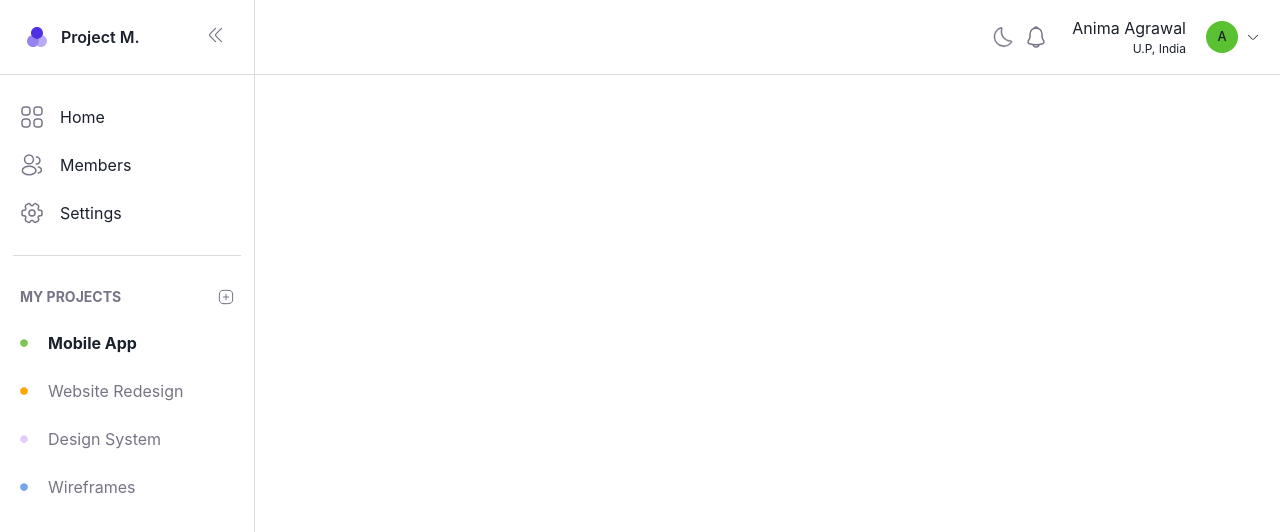
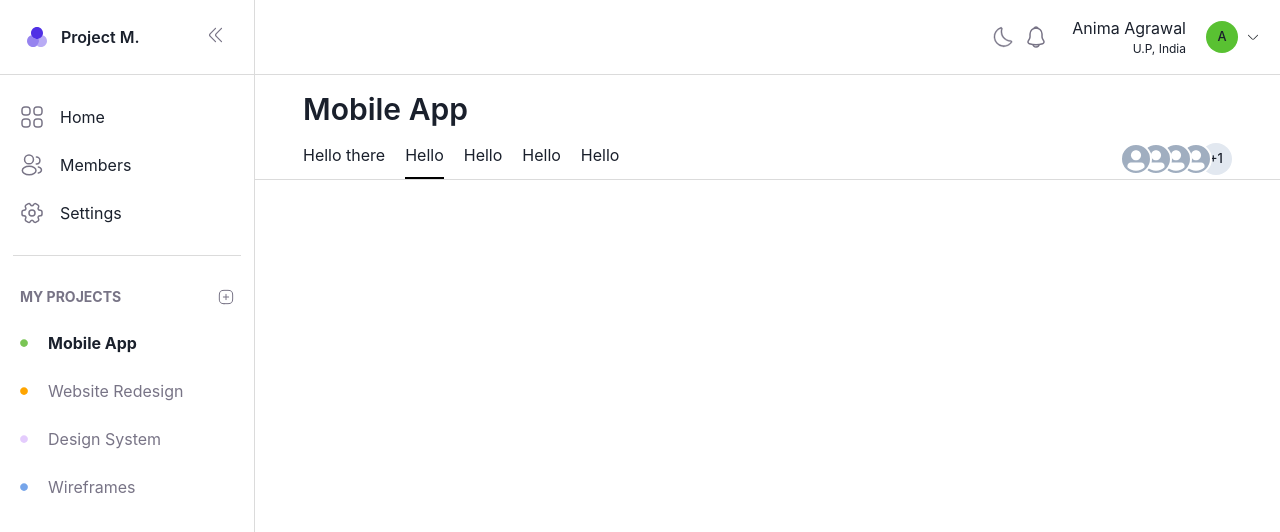
Before and after one commit to khanhvo198/kanban-board, a Next.js app: page / in a window 1280 px wide. Shown: the top 532 px of the page. Built offline with nearby package versions, Linux system fonts and the light colour scheme.

Commit message:
feat: UI for heading section

```diff
--- a/src/app/components/layout/main.tsx
+++ b/src/app/components/layout/main.tsx
@@ -5,9 +5,9 @@ import { Box } from "@chakra-ui/react"
 
 export const MainLayout = ({ children }: { children: React.ReactNode }) => {
   return (
-    <Box h="100%">
+    <Box h="100%" w="100%">
       <NavBar />
-      <Box display="flex" h="100%">
+      <Box display="flex" h="100%" w="100%">
         <SideBar />
         {children}
       </Box>
--- /dev/null
+++ b/src/app/components/section.tsx
@@ -0,0 +1,9 @@
+import { Box, calc } from "@chakra-ui/react"
+
+export const Section = ({ children, isActive = false }: { children: React.ReactNode, isActive?: Boolean }) => {
+  return (
+    <Box mr={5} borderBottom={isActive ? '2px solid #000' : ''}>
+      {children}
+    </Box>
+  )
+}
--- a/src/app/page.tsx
+++ b/src/app/page.tsx
@@ -1,8 +1,45 @@
-import Image from "next/image";
-import { MainLayout } from "./components/layout/main";
+"use client"
+import { Avatar, AvatarGroup, Box, Flex, Heading, List, ListItem } from "@chakra-ui/react";
+import { Section } from "./components/section";
 
 export default function Home() {
   return (
-    <div></div>
+    <Box w="100%">
+      <Box
+        px={{ base: "1rem", md: "3rem" }}
+        py={{ base: "0.8", md: "1rem" }}
+        w="100%"
+      >
+        <Heading as="h2" fontWeight="semibold" fontSize="3xl">
+          Mobile App
+        </Heading>
+
+
+      </Box >
+      <Box
+        px={{ base: "1rem", md: "3rem" }}
+        borderBottom="1px solid #DBDBDB"
+      >
+        <Flex justifyContent="space-between">
+          <Flex>
+            <Section>Hello there</Section>
+            <Section isActive>Hello</Section>
+            <Section>Hello</Section>
+            <Section>Hello</Section>
+            <Section>Hello</Section>
+
+          </Flex>
+
+          <AvatarGroup size="sm" max={4} ml="3" pb={1}>
+            <Avatar />
+            <Avatar />
+            <Avatar />
+            <Avatar />
+            <Avatar />
+          </AvatarGroup>
+        </Flex>
+
+      </Box>
+    </Box>
   );
 }
```
Also changed, not shown: src/app/assets/icons/invite-button.tsx (added, +14 -0 lines).
